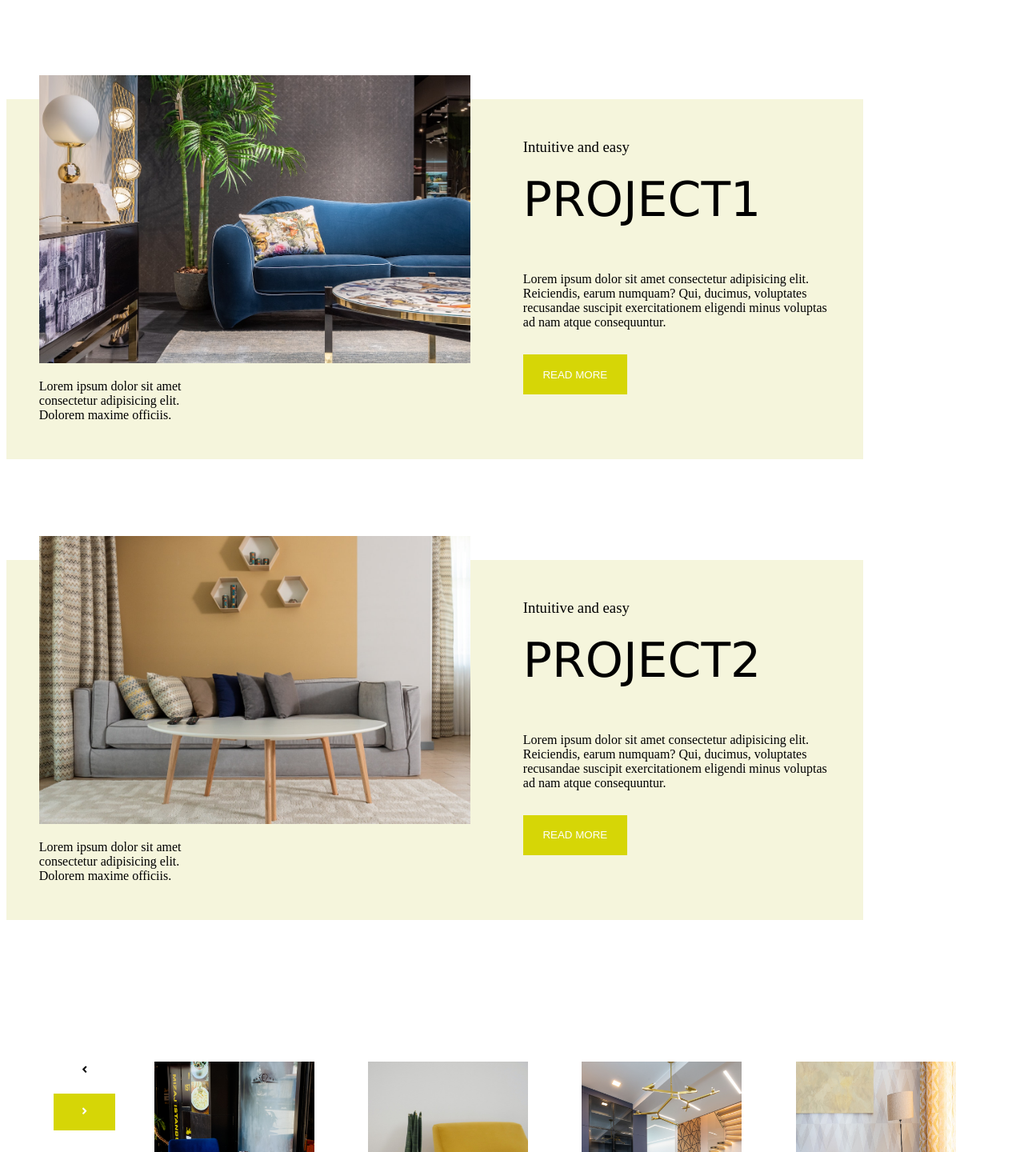
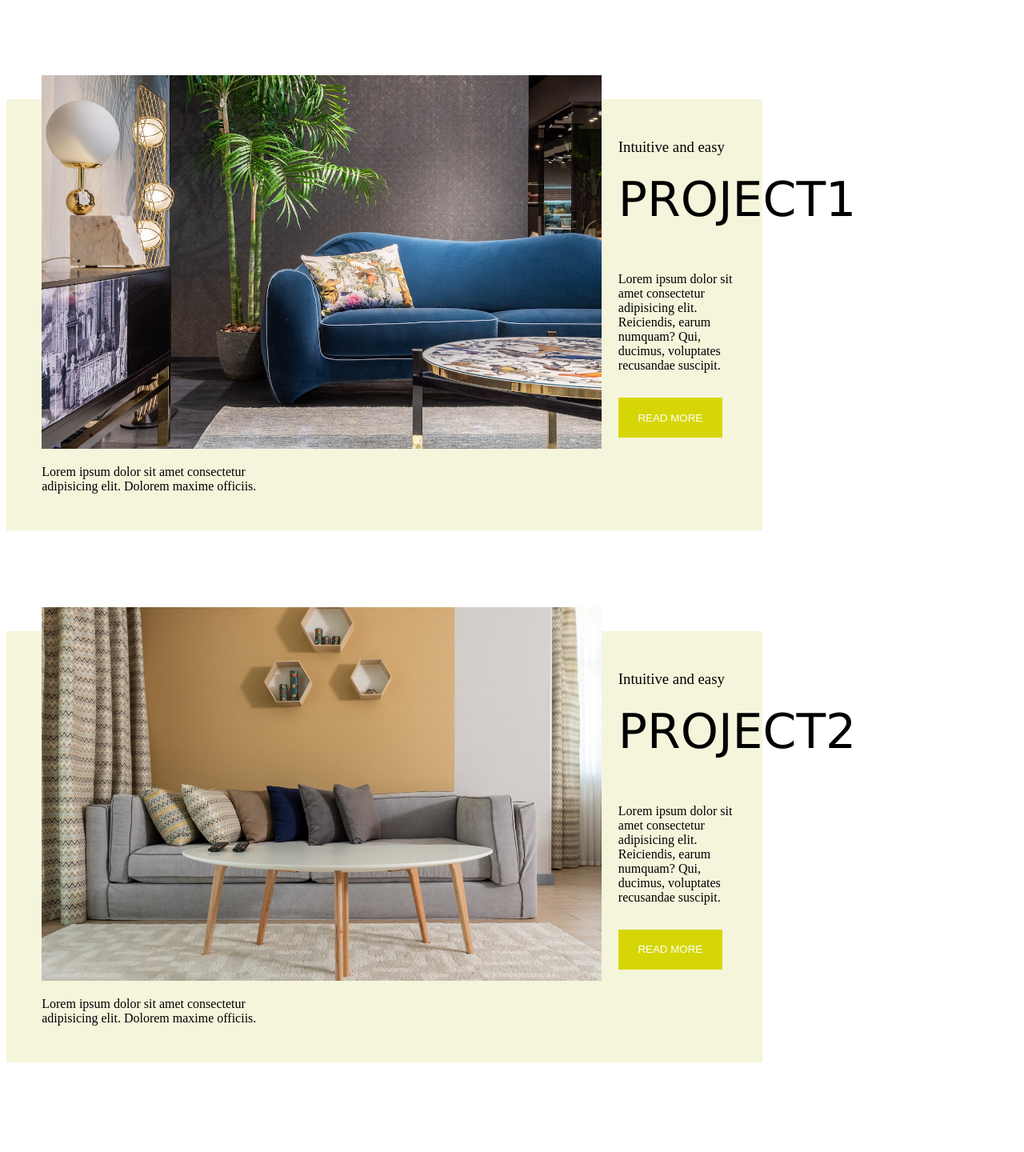
Before and after one commit to Marina024/ProyectoReactVite, a React (Vite) app in the folder proyecto-final/: page / in a window 1280 px wide. Shown: the part 610-2050 px from the top of the page at 80% size. Built offline with nearby package versions, Linux system fonts and the light colour scheme.

Commit message:
Modificacion project y about

```diff
--- a/proyecto-final/src/Components/About/About.css
+++ b/proyecto-final/src/Components/About/About.css
@@ -46,10 +46,16 @@
     height: 300px;
 }
 
+i{
+    padding: 7px;
+    color: lightslategray;
+    text-decoration: none;
+}
+
 .boton-readmore{
     background-color: rgb(214, 214, 6);
     color: white;
     border: none;
-    width: 100px;
+    width: 130px;
     height: 50px;
 }
--- a/proyecto-final/src/Components/Project/Project.css
+++ b/proyecto-final/src/Components/Project/Project.css
@@ -5,7 +5,7 @@ body{
 
 .project1{
     background-color: beige;
-    width: 80%;
+    width: 70%;
     display: flex;
     justify-content: left;
     margin-top: 10%;
@@ -13,7 +13,7 @@ body{
 }
 
 .izquierdo img{
-    max-width: 250%;
+    max-width: 400%;
     margin:  -60px auto 0;
     margin-left: 5%;
 }
@@ -23,11 +23,11 @@ body{
 }
 
 .derecho{
+    width: 150px;
     display: flex;
     flex-direction: column;
     justify-content: left;
-    padding-left: 400px;
-
+    padding-left: 450px;
 }
 
 .botonreadme {
@@ -45,7 +45,7 @@ body{
 
 .project2{
     background-color: beige;
-    width: 80%;
+    width: 70%;
     display: flex;
     flex-direction: row-reverse;
     margin-top: 10%;
@@ -53,7 +53,7 @@ body{
 }
 
 .derecho2 img{
-    max-width: 250%;
+    max-width: 400%;
     margin:  -55px auto 0;
     margin-left: 5%;
 }
@@ -93,9 +93,10 @@ body{
     display: flex;
     flex-direction: column;
     justify-content: center;
-    align-items: center;
-    width: 80px;
+    align-content: center;
+    width: 70px;
     height: 110px;
+    margin: 70px;
 }
 
 .btn-card{
@@ -126,7 +127,7 @@ body{
 }
 
 .container-collage div img{
-    margin-top: 0px;
+    margin: 0px;
     padding: 0px;
     width: 400px;
     height: 350px;
@@ -146,7 +147,7 @@ body{
 }
 
 .txt{
-    margin-left: 40px;
+    margin-left: 20px;
     margin-right: 50px;
     padding-top: 70px;
 }
--- a/proyecto-final/src/Components/Project/Project.jsx
+++ b/proyecto-final/src/Components/Project/Project.jsx
@@ -29,7 +29,7 @@ const Project = () => {
                     <h1>PROJECT1</h1>
                     <p>Lorem ipsum dolor sit amet consectetur adipisicing elit.
                         Reiciendis, earum numquam? Qui, ducimus,
-                        voluptates recusandae suscipit exercitationem eligendi minus voluptas ad nam atque consequuntur.</p>
+                        voluptates recusandae suscipit.</p>
                     <button className='botonreadme'>
                         <a href='#' className='read'>READ MORE</a>
                     </button>
@@ -42,7 +42,7 @@ const Project = () => {
                     <h1>PROJECT2</h1>
                     <p>Lorem ipsum dolor sit amet consectetur adipisicing elit.
                         Reiciendis, earum numquam? Qui, ducimus,
-                        voluptates recusandae suscipit exercitationem eligendi minus voluptas ad nam atque consequuntur.</p>
+                        voluptates recusandae suscipit.</p>
                     <button className='botonreadme'>
                         <a href='#' className='read'>READ MORE</a>
                     </button>
```
